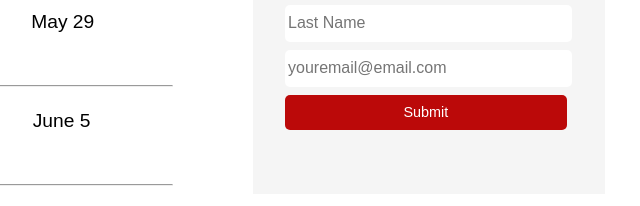
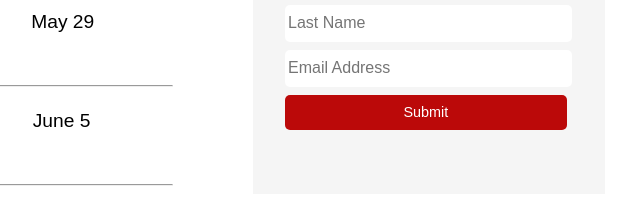
Before and after one commit to kecramer/wdi-political-hackathon, a website: page views/index.html in a window 1280 px wide. Shown: the part 359-565 px from the top of the page, 635-1275 px from the left. Drawn offline with Linux system fonts and the light colour scheme; files that its build step writes are made by us from their sources; files whose address does not match are found by name.

Commit message:
updated email placeholder

```diff
--- a/views/index.html
+++ b/views/index.html
@@ -71,7 +71,7 @@
         <span><input type="checkbox" name="vote" value="true" class="checkboxes"> Election Day</span>
         <span><input type="text" name="fname" value="" placeholder="First Name" class="formTextBox" id="firstNamer"></span>
         <span><input type="text" name="lname" value="" placeholder="Last Name" class="formTextBox"></span>
-        <span><input type="email" name="emailaddress" value="" placeholder="youremail@email.com" class="formTextBox"></span>
+        <span><input type="email" name="emailaddress" value="" placeholder="Email Address" class="formTextBox"></span>
         <button type="submit" name="">Submit</button>
       </form>
     </aside>
```
